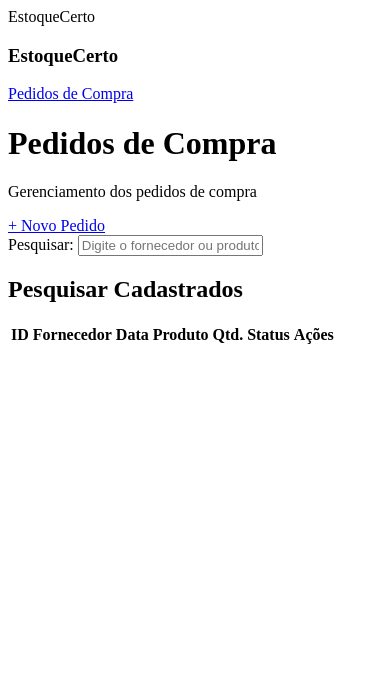
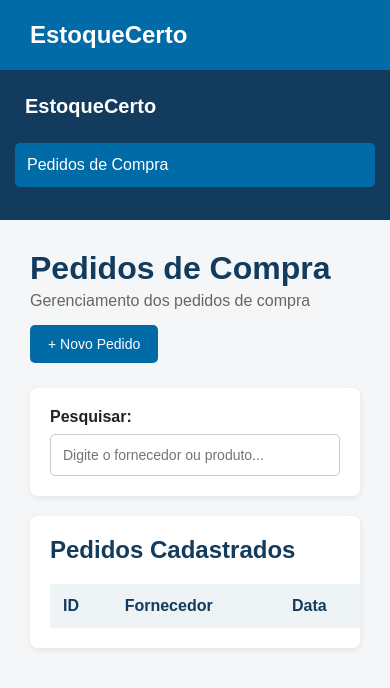
Before and after one commit to ICEI-PUC-Minas-PBR-ADS/TIAW-EstoqueCerto, a plain HTML site: page pedidos.html in a window 390 px wide. Drawn offline with Linux system fonts and the light colour scheme.

Commit message:
CSS sendo feito e algumas alterações nos HTMLs

```diff
--- a/css/style.css
+++ b/css/style.css
@@ -0,0 +1,267 @@
+* {
+  box-sizing: border-box;
+  margin: 0;
+  padding: 0;
+}
+
+body {
+  font-family: Arial, Helvetica, sans-serif;
+  background-color: #f4f6f8;
+  color: #222;
+}
+
+.topo {
+  height: 70px;
+  background-color: #006ba6;
+  color: white;
+  display: flex;
+  align-items: center;
+  padding-left: 30px;
+  font-size: 24px;
+  font-weight: bold;
+}
+
+.container {
+  display: flex;
+  min-height: calc(100vh - 70px);
+}
+
+.menu {
+  width: 220px;
+  background-color: #123b5d;
+  padding: 25px 15px;
+  color: white;
+}
+
+.menu h3 {
+  margin-bottom: 25px;
+  padding-left: 10px;
+  font-size: 20px;
+}
+
+.menu a {
+  display: block;
+  color: white;
+  text-decoration: none;
+  padding: 13px 12px;
+  border-radius: 5px;
+  margin-bottom: 8px;
+}
+
+.menu a:hover {
+  background-color: #006ba6;
+}
+
+.menu a.ativo {
+  background-color: #006ba6;
+}
+
+.conteudo {
+  flex: 1;
+  padding: 30px;
+}
+
+.titulo-pagina {
+  display: flex;
+  justify-content: space-between;
+  align-items: center;
+   margin-bottom: 25px;
+}
+
+.titulo-pagina h1 {
+  color: #123b5d;
+  margin-bottom: 5px;
+}
+
+.titulo-pagina p {
+  color: #666;
+}
+
+.botao {
+  background-color: #006ba6;
+  color: white;
+  padding: 11px 18px;
+  border: none;
+  border-radius: 5px;
+  cursor: pointer;
+  text-decoration: none;
+  font-size: 14px;
+}
+
+.botao:hover {
+  background-color: #00527f;
+}
+
+.botao-cancelar {
+  background-color: #ddd;
+  color: #333;
+  text-decoration: none;
+  padding: 11px 18px;
+  border-radius: 5px;
+}
+
+.botao-cancelar:hover {
+  background-color: #ccc;
+}
+
+.pesquisa {
+  background-color: white;
+  padding: 20px;
+  border-radius: 8px;
+  margin-bottom: 20px;
+  box-shadow: 0 2px 7px rgba(0, 0, 0, 0.08);
+}
+
+.pesquisa label {
+  display: block;
+  margin-bottom: 8px;
+  font-weight: bold;
+}
+
+.pesquisa input {
+  width: 100%;
+  padding: 12px;
+  border: 1px solid #ccc;
+  border-radius: 5px;
+  font-size: 14px;
+}
+
+.card {
+  background-color: white;
+  padding: 20px;
+  border-radius: 8px;
+  margin-bottom: 20px;
+  box-shadow: 0 2px 7px rgba(0, 0, 0, 0.08);
+}
+
+.card h2 {
+  color: #123b5d;
+  margin-bottom: 20px;
+}
+
+table {
+  width: 100%;
+  border-collapse: collapse;
+}
+
+th {
+  background-color: #eef3f6;
+  color: #123b5d;
+  padding: 13px;
+  text-align: left;
+}
+
+td {
+  padding: 13px;
+  border-bottom: 1px solid #ddd;
+}
+
+tr:hover {
+  background-color: #f8fafb;
+}
+
+.botao-alterar {
+  background-color: #006ba6;
+  color: white;
+  border: none;
+  padding: 7px 10px;
+  border-radius: 4px;
+  cursor: pointer;
+  text-decoration: none;
+  font-size: 12px;
+}
+
+.botao-excluir {
+  background-color: #d9364f;
+  color: white;
+  border: none;
+  padding: 7px 10px;
+  border-radius: 4px;
+  cursor: pointer;
+  margin-left: 5px;
+  font-size: 12px;
+}
+
+.botao-excluir:hover {
+  background-color: #b7283e;
+}
+
+.status {
+  padding: 5px 9px;
+  border-radius: 12px;
+  font-size: 12px;
+  font-weight: bold;
+}
+
+.status-pendente {
+  background-color: #fff0c2;
+  color: #856404;
+}
+
+.status-recebido {
+  background-color: #d7f0dc;
+  color: #267238;
+}
+
+.formulario {
+  max-width: 750px;
+
+  margin: 0 auto;
+}
+
+.formulario h1 {
+  color: #123b5d;
+  margin-bottom: 25px;
+}
+
+.formulario label {
+  display: block;
+  margin-bottom: 7px;
+  font-weight: bold;
+  margin-top: 15px;
+}
+
+.formulario input, .formulario select {
+  width: 100%;
+  padding: 12px;
+  border: 1px solid #ccc;
+  border-radius: 5px;
+  font-size: 14px;
+  background-color: white;
+}
+
+.formulario input:focus, .formulario select:focus {
+  outline: none;
+  border-color: #006ba6;
+}
+
+.botoes {
+  display: flex;
+  justify-content: flex-end;
+  gap: 10px;
+  margin-top: 25px;
+}
+
+@media (max-width: 800px) {
+  .container {
+    flex-direction: column;
+  }
+
+  .menu {
+    width: 100%;
+  }
+
+  .titulo-pagina {
+    flex-direction: column;
+    align-items: flex-start;
+    gap: 15px;
+  }
+
+  .card {
+    overflow-x: auto;
+  }
+
+  table {
+    min-width: 750px;
+  }
+}
--- a/pedidos.html
+++ b/pedidos.html
@@ -36,7 +36,7 @@
         </div>
 
         <div class="card">
-          <h2>Pesquisar Cadastrados</h2>
+          <h2>Pedidos Cadastrados</h2>
           <table>
             <thead>
               <tr>
```
Also changed, not shown: alterar-pedido.html (+2 -1 lines), novo-pedido.html (+1 -1 lines).
